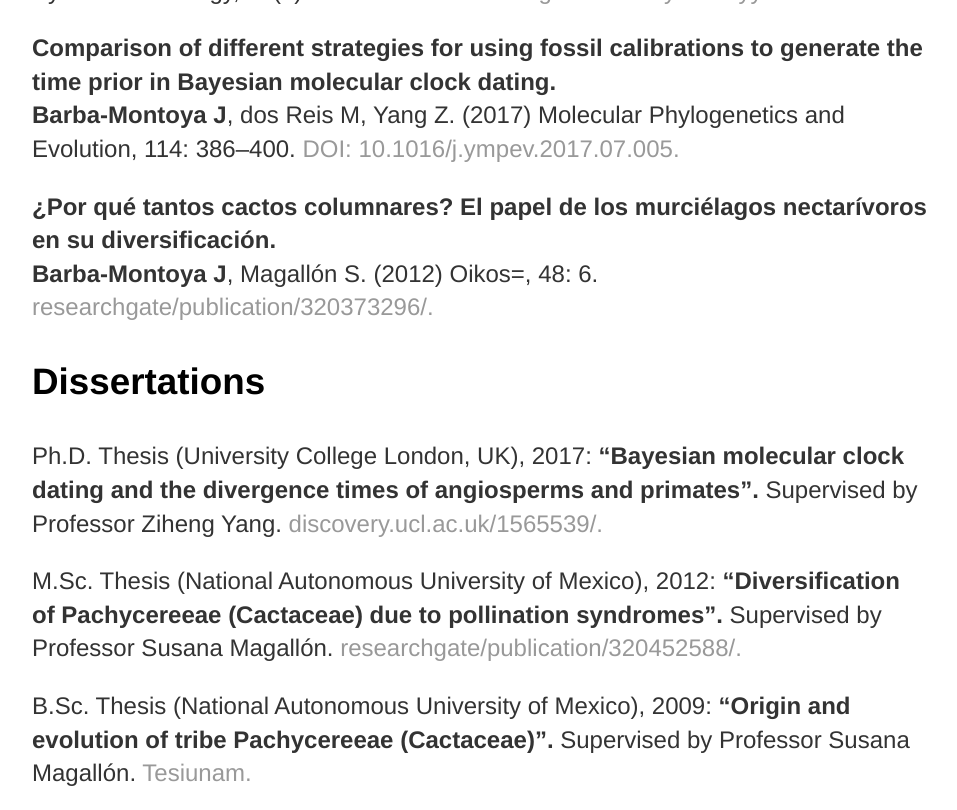
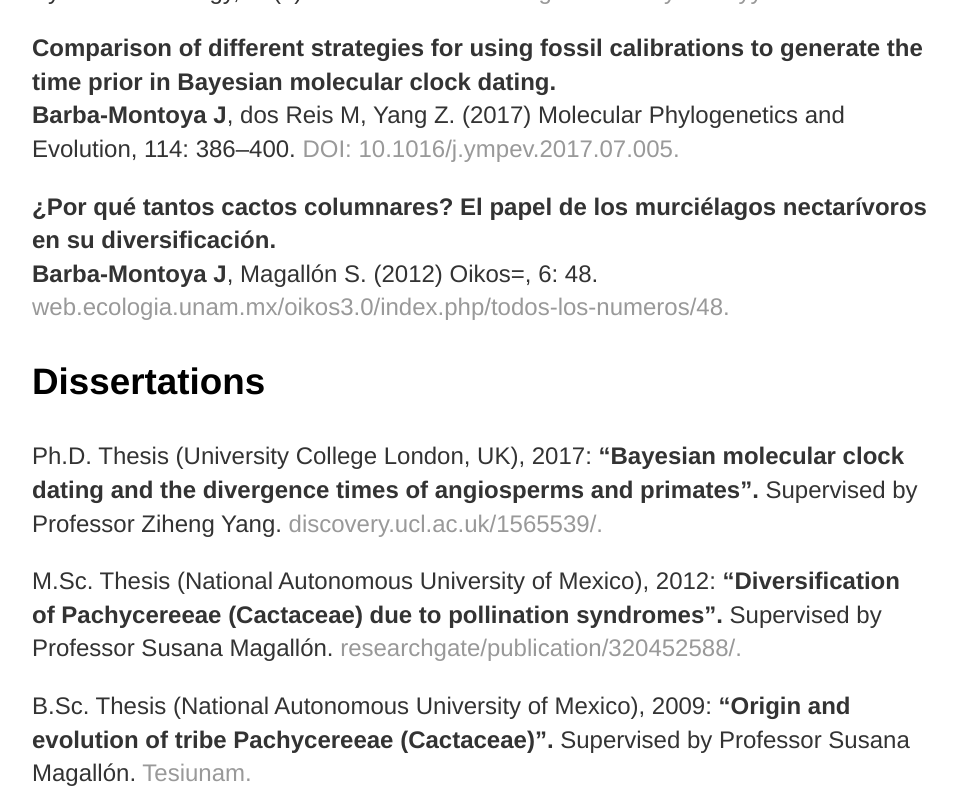
Before and after one commit to josebarbamontoya/josebarbamontoya.github.io, a Jekyll site: the page built from research/index.html, in a window 1280 px wide and 900 px high, scrolled down 1480 px, cut to the strip 0-810 px from the top of the window. Shown: the whole strip, without its empty margins (160-1117 px from the left). Built offline with Jekyll 4.4.1, drawn with Linux system fonts in a browser that asks for light colours.

Commit message:
Update index.html

```diff
--- a/research/index.html
+++ b/research/index.html
@@ -33,7 +33,7 @@ dos Reis M, Gunnell GF, <b>Barba-Montoya J</b>, Wilkins A, Yang Z, Yoder AD. (20
 <b>Barba-Montoya J</b>, dos Reis M, Yang Z. (2017) Molecular Phylogenetics and Evolution, 114: 386–400. <a href="https://www.sciencedirect.com/science/article/pii/S1055790317303044?via%3Dihub"> DOI: 10.1016/j.ympev.2017.07.005.</a>
 
 <p><b>¿Por qué tantos cactos columnares? El papel de los murciélagos nectarívoros en su diversificación.</b><br>
-<b>Barba-Montoya J</b>, Magallón S. (2012)  Oikos=, 48: 6. <a href="https://www.researchgate.net/publication/320373296_Por_que_tantos_cactos_columnares_El_papel_de_los_murcielagos_nectarivoros_en_su_diversificacion"> researchgate/publication/320373296/.</a>
+<b>Barba-Montoya J</b>, Magallón S. (2012)  Oikos=, 6: 48. <a href="http://web.ecologia.unam.mx/oikos3.0/index.php/todos-los-numeros/48-por-que-tantos-cactos-columnares-el-papel-de-los-murcielagos-nectarivoros-en-su-diversificacion"> web.ecologia.unam.mx/oikos3.0/index.php/todos-los-numeros/48.</a>
 
 
 					<h3>Dissertations</h3>
```
